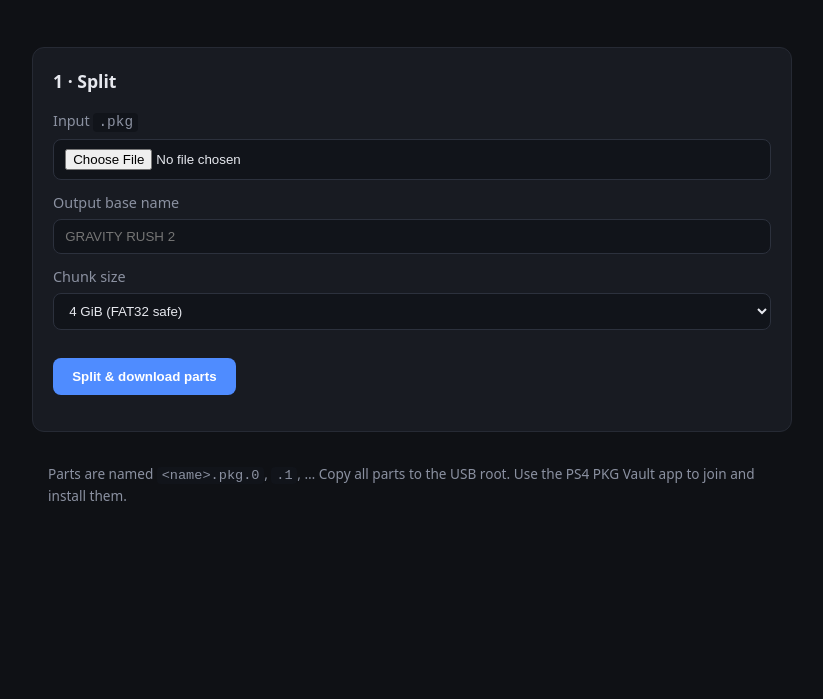
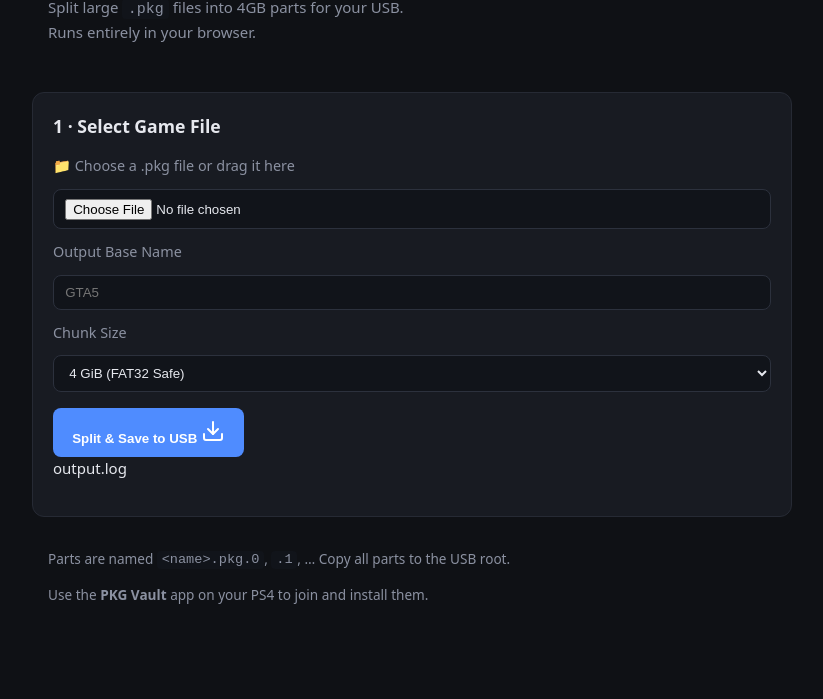
Before and after one commit to OnyxSoul-1/pkg-splitter, a plain HTML site: page index.html in a window 1280 px wide. Shown: the part 101-800 px from the top of the page, without its empty margins (228-1051 px from the left). Drawn offline with Linux system fonts and the light colour scheme.

Commit message:
Update index.html

```diff
--- a/index.html
+++ b/index.html
@@ -3,38 +3,76 @@
 <head>
 <meta charset="utf-8">
 <meta name="viewport" content="width=device-width,initial-scale=1">
-<title>PKG Splitter</title>
+<title>PKG Splitter - PS4 Vault Tool</title>
 <link rel="stylesheet" href="css/style.css">
 </head>
 <body>
+
+<div class="background-glow"></div>
+
+<main class="container">
   <header>
+    <div class="logo">📦</div>
     <h1>PKG Splitter</h1>
-  <p class="sub">Split large <code>.pkg</code> into 4&nbsp;GiB parts. Runs entirely in your browser — nothing uploaded.</p>
+    <p class="sub">Split large <code>.pkg</code> files into 4GB parts for your USB. <br>Runs entirely in your browser.</p>
   </header>
 
   <section class="card">
-  <h2>1 · Split</h2>
-  <label>Input <code>.pkg</code>
+    <h2>1 · Select Game File</h2>
+
+    <div class="input-group file-upload">
+      <label for="split-file" class="file-label">
+        <span class="file-icon">📁</span>
+        <span id="file-text">Choose a .pkg file or drag it here</span>
+      </label>
       <input type="file" id="split-file" accept=".pkg">
-  </label>
-  <label>Output base name
-    <input type="text" id="split-name" placeholder="GRAVITY RUSH 2">
-  </label>
-  <label>Chunk size
+    </div>
+
+    <div class="grid-2">
+      <div class="input-group">
+        <label>Output Base Name</label>
+        <input type="text" id="split-name" placeholder="GTA5" autocomplete="off">
+      </div>
+
+      <div class="input-group">
+        <label>Chunk Size</label>
         <select id="split-size">
-      <option value="4294967296" selected>4 GiB (FAT32 safe)</option>
+          <option value="4294967296" selected>4 GiB (FAT32 Safe)</option>
           <option value="2147483648">2 GiB</option>
           <option value="1073741824">1 GiB</option>
         </select>
-  </label>
-  <button id="split-go">Split &amp; download parts</button>
+      </div>
+    </div>
+
+    <button id="split-go" class="btn-primary">
+      <span>Split &amp; Save to USB</span>
+      <svg width="24" height="24" viewBox="0 0 24 24" fill="none" stroke="currentColor" stroke-width="2" stroke-linecap="round" stroke-linejoin="round"><path d="M21 15v4a2 2 0 0 1-2 2H5a2 2 0 0 1-2-2v-4"></path><polyline points="7 10 12 15 17 10"></polyline><line x1="12" y1="15" x2="12" y2="3"></line></svg>
+    </button>
+
+    <div class="terminal">
+      <div class="terminal-header">
+        <span class="dot red"></span>
+        <span class="dot yellow"></span>
+        <span class="dot green"></span>
+        <span class="terminal-title">output.log</span>
+      </div>
       <div id="split-log" class="log"></div>
+    </div>
   </section>
 
   <footer>
-  <p>Parts are named <code>&lt;name&gt;.pkg.0</code>, <code>.1</code>, … Copy all parts to the USB root. Use the PS4 PKG Vault app to join and install them.</p>
+    <p>Parts are named <code>&lt;name&gt;.pkg.0</code>, <code>.1</code>, … Copy all parts to the USB root.</p>
+    <p>Use the <strong>PKG Vault</strong> app on your PS4 to join and install them.</p>
   </footer>
+</main>
 
 <script src="js/split.js"></script>
+<script>
+  // Small script to make the file input look nice when a file is selected
+  document.getElementById('split-file').addEventListener('change', function(e) {
+    const fileName = e.target.files[0] ? e.target.files[0].name : "Choose a .pkg file or drag it here";
+    document.getElementById('file-text').textContent = fileName;
+  });
+</script>
 </body>
 </html>
```
Lines whose indentation alone changed are shown as unchanged.
